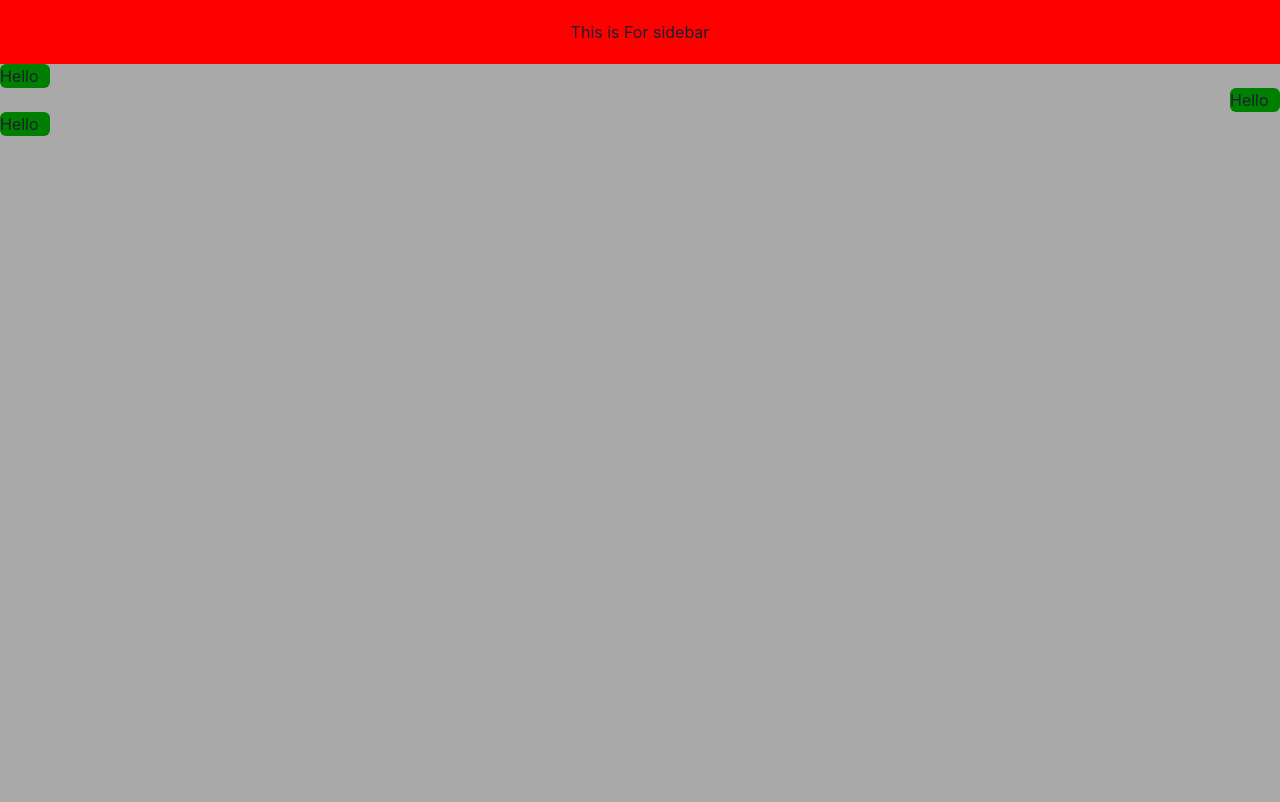
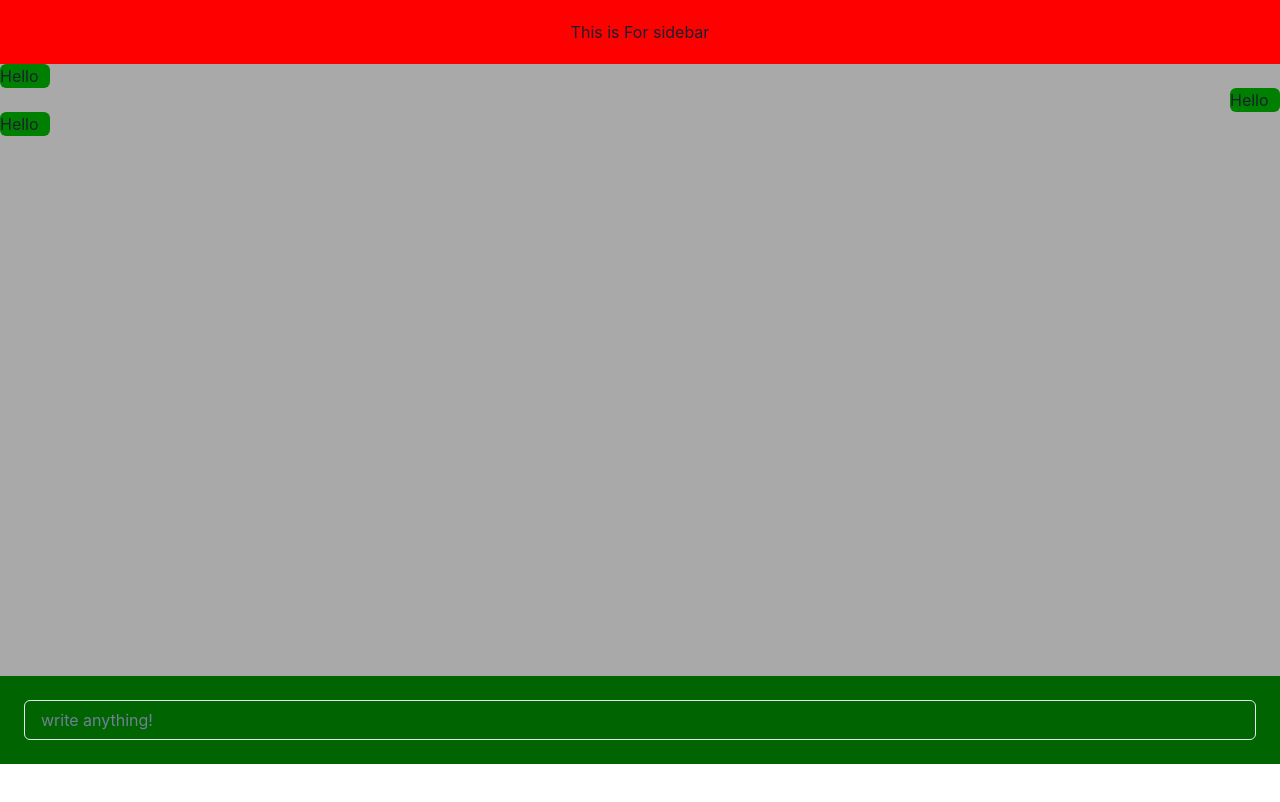
Before and after one commit to Fahlevi20/gpt-chatbot-next-js, a Next.js app: page / in a window 1280 px wide. Shown: the top 802 px of the page. Built offline with nearby package versions, Linux system fonts and the light colour scheme.

Commit message:
add input chat

```diff
--- /dev/null
+++ b/src/app/components/Chat/InputChat.tsx
@@ -0,0 +1,12 @@
+import { Box, Button, Flex, Input } from "@chakra-ui/react";
+
+export default function InputChat(){
+    return (
+        <Flex backgroundColor={'darkgreen'} p={6}>
+            <Input placeholder="write anything!" color={'white'}>
+
+            </Input>
+
+        </Flex>
+    )
+}
--- a/src/app/page.tsx
+++ b/src/app/page.tsx
@@ -1,5 +1,6 @@
 'use client'
 import ChatScreen from "./components/Chat/ChatScreen";
+import InputChat from "./components/Chat/InputChat";
 import NavBar from "./components/Navbar/Navbar";
 import SideBar from "./components/Sidebar/Sidebar";
 import styles from "./page.module.css";
@@ -10,16 +11,21 @@ export default function Home() {
     <NavBar/>
 
     <main>
-      <Box backgroundColor={'darkgray'} height={800}>
+      <Box backgroundColor={'darkgray'} height={612}>
  {/* <VStack > */}
 
 {/* <Box backgroundColor={"gray"} width={"100%"} height={'800px'} color='white' p={4}>  */}
 
 
 <ChatScreen/>
+
+
   {/* </Box>   */}
   {/* </VStack>  */}
   </Box>
+  <InputChat/>
+
+
 
 
     </main>
```
Also changed, not shown: src/app/components/Chat/ChatScreen.tsx (+1 -32 lines).
